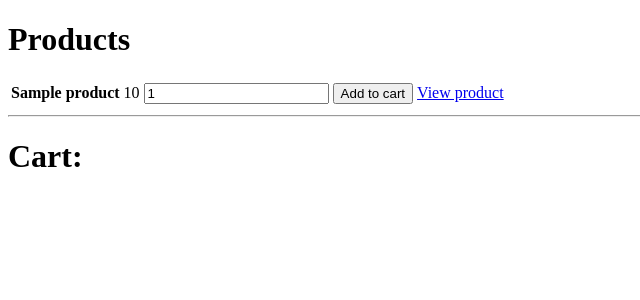
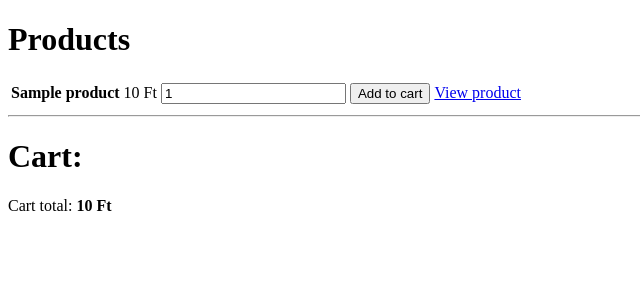
Before and after one commit to zemendaniel/Webshop, a Flask app: template templates/index.html in a window 1280 px wide. Shown: the part 88-388 px from the top of the page, without its empty margins (0-640 px from the left). Run offline with Flask 3, Linux system fonts and the light colour scheme; the template is opened without the code that fills it: most values are stand-ins (such as "Sample title", 1, 10 or a date in 2020).

Commit message:
Cart total

```diff
--- a/app.py
+++ b/app.py
@@ -4,7 +4,7 @@ import os
 from flask import Flask, render_template, request, session, redirect, url_for, g, abort
 import pymysql
 import bcrypt
-
+# cart total
 app = Flask(__name__)
 app.config['SECRET_KEY'] = os.environ.get('secret_key') or 'abc'
 app.config["SESSION_TYPE"] = "filesystem"
@@ -74,6 +74,15 @@ def handle_cart(product_object, quantity):
                                               'quantity': current_quantity + quantity}
 
 
+def cart_total():
+    if 'cart' in session:
+        total = 0
+        for product_id in session['cart']:
+            total += session['cart'][product_id]['product']['price'] * session['cart'][product_id]['quantity']
+        return total
+    return None
+
+
 @app.before_request
 def create_cart():
     session['cart'] = session.get('cart', {})
@@ -116,7 +125,7 @@ def index():
             handle_cart(result, int(quantity))
         return redirect(url_for('index'))
 
-    return render_template('index.html', products=products)
+    return render_template('index.html', products=products, total=cart_total())
 
 
 @app.route('/product/<int:product_id>', methods=['GET', 'POST'])
@@ -204,7 +213,9 @@ def register():
             sql = "INSERT INTO `users` (`username`, `password`, `role`) VALUES (%s, %s, %s);"
             cursor.execute(sql, (username, hashed, 'user'))
             connection.commit()
+            cart = session['cart']
             session.clear()
+            session['cart'] = cart
             session['username'] = username
             return redirect(url_for('index'))
 
@@ -221,7 +232,9 @@ def login():
             cursor.execute(sql, username)
             hashed = cursor.fetchone()[0]
             if bcrypt.checkpw(password.encode('utf-8'), hashed.encode('utf-8')):
+                cart = session['cart']
                 session.clear()
+                session['cart'] = cart
                 session['username'] = request.form['username']
                 return redirect(url_for('index'))
 
@@ -230,7 +243,9 @@ def login():
 
 @app.route('/logout', methods=['GET'])
 def logout():
+    cart = session['cart']
     session.clear()
+    session['cart'] = cart
     return redirect(url_for('index'))
 
 
--- a/templates/index.html
+++ b/templates/index.html
@@ -10,7 +10,7 @@
     {% for product in products %}
     <tr>
         <th>{{ product.name }}</th>
-        <td>{{ product.price }}</td>
+        <td>{{ product.price }} Ft</td>
         <form action="" method="post">
             <td><input type="number" min="1" value="1" name="quantity"></td>
                 <input type="hidden" name="product_id" value="{{ product.id }}">
@@ -23,11 +23,18 @@
 <hr>
 
 <h1>Cart:</h1>
-{% if session.cart %}
+
+    {% if total %}
+    <p>Cart total: <b>{{ total }} Ft</b></p>
+{% endif %}
+
+
+    {% if session.cart %}
 <form action="" method="post">
     <input type="hidden" name="clear_cart">
     <button type="submit">Clear cart</button>
 </form>
+        <br>
     {% endif %}
 <table>
 {% for product_id in session.cart %}
```
